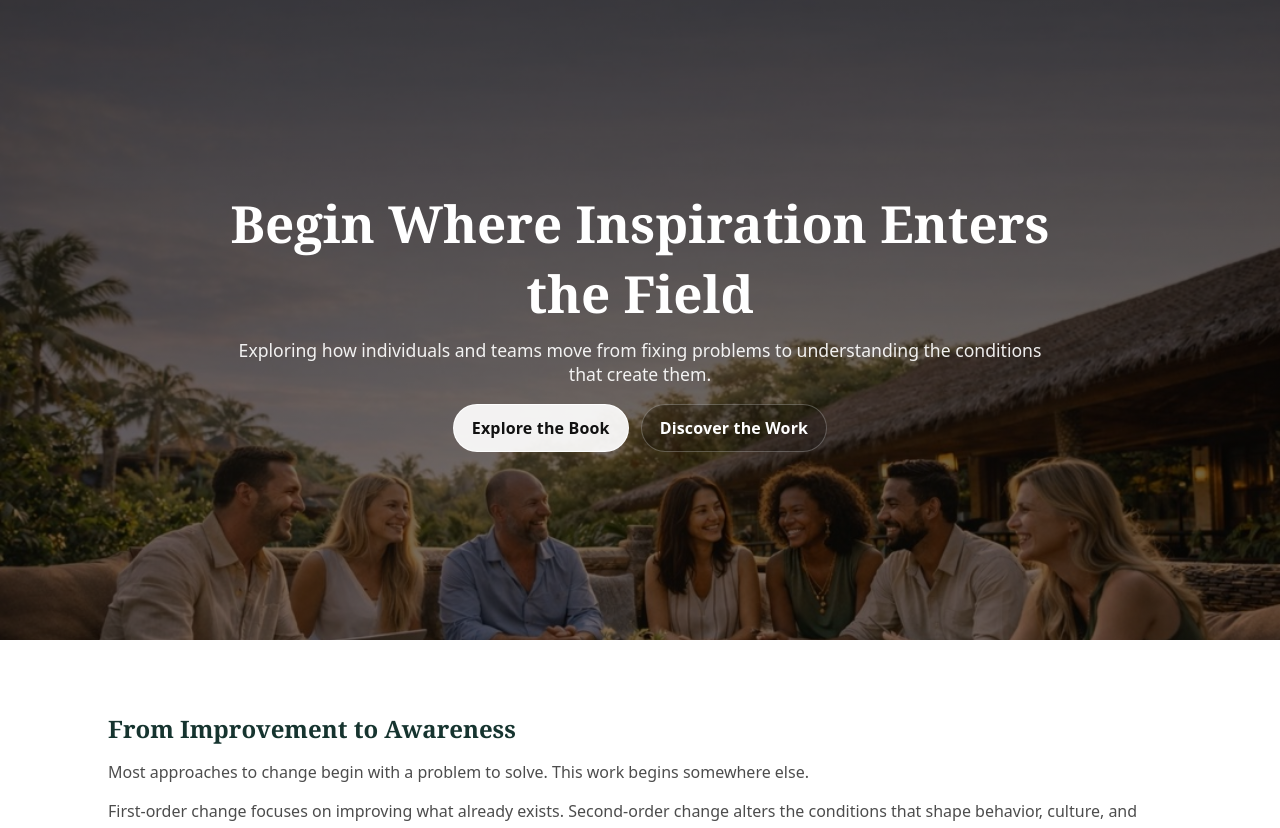
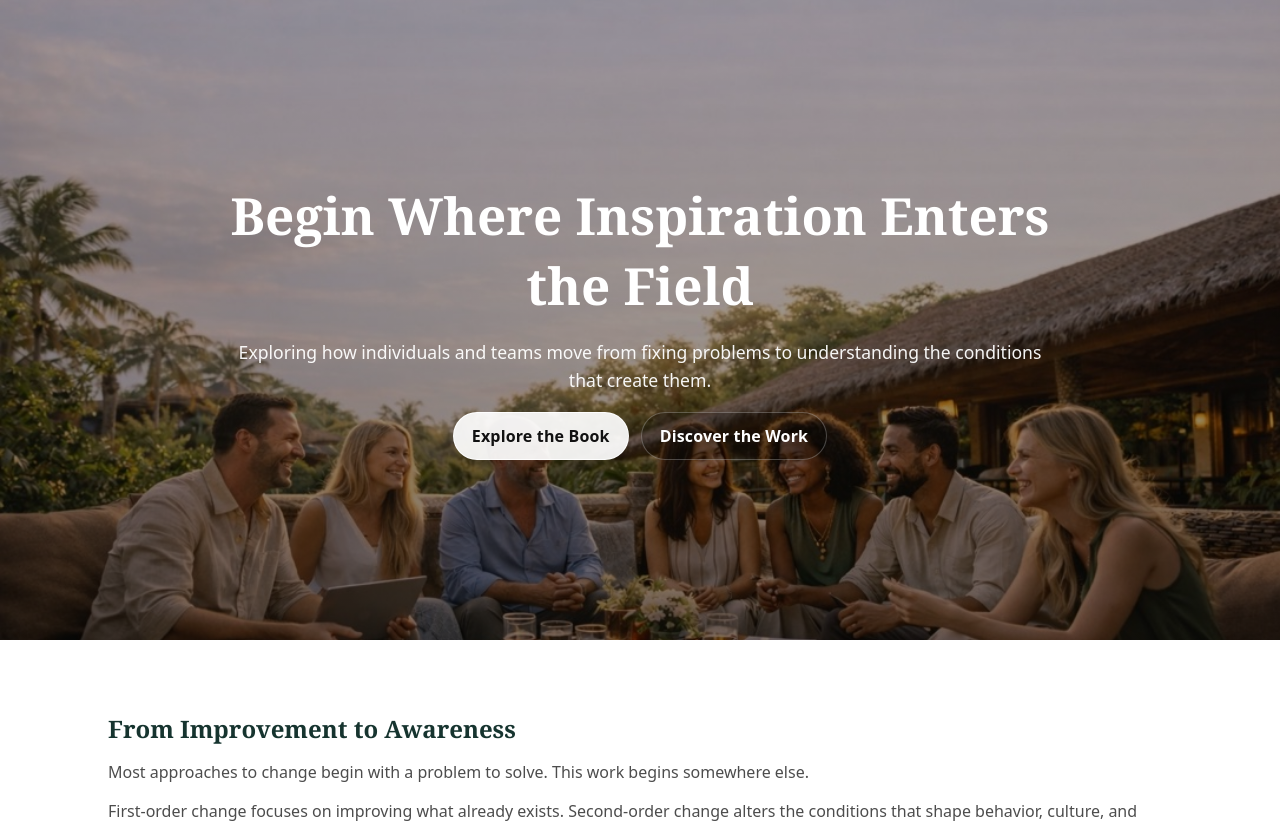
Before and after one commit to angelosegarra-code/ArchetypeRetreats, a Flask app: page / in a window 1280 px wide. Shown: the part 59-887 px from the top of the page. Run offline with Flask 3, Linux system fonts and the light colour scheme.

Commit message:
Update home.css

```diff
--- a/static/css/home.css
+++ b/static/css/home.css
@@ -1,30 +1,34 @@
 /* ===== Homepage Hero ===== */
-.hero{
+
+.hero {
   position: relative;
   height: 80vh;
   display: flex;
   align-items: center;
   justify-content: center;
   text-align: center;
+
   background-size: cover;
-  background-position: center;
+  background-position: center 75%; /* shows more faces + sky */
   overflow: hidden;
 }
 
-/* overlay that never blocks clicks */
-.hero-overlay{
+/* Overlay that NEVER blocks clicks */
+.hero-overlay {
   position: absolute;
   inset: 0;
   background: linear-gradient(
     to bottom,
-    rgba(0,0,0,0.72) 0%,
+    rgba(0,0,0,0.30) 0%,
+    rgba(0,0,0,0.40) 55%,
     rgba(0,0,0,0.50) 100%
   );
   z-index: 1;
   pointer-events: none;
 }
 
-.hero-text{
+/* Text + buttons layer */
+.hero-text {
   position: relative;
   z-index: 2;
   max-width: 880px;
@@ -32,34 +36,28 @@
   color: #fff;
 }
 
-.hero-text h1{
+/* Typography */
+.hero-text h1 {
   font-family: Georgia, "Times New Roman", Times, serif;
   font-size: clamp(2.1rem, 4.5vw, 3.2rem);
-  margin: 0 0 10px;
+  margin: 0 0 12px;
   color: #fff;
 }
 
-.hero-subtitle{
-  margin: 0 0 10px;
+.hero-subtitle {
   font-size: 1.1rem;
-  color: rgba(255,255,255,0.92);
+  line-height: 1.6;
+  opacity: 0.95;
+  margin-bottom: 18px;
 }
 
-.hero-description{
-  margin: 0 auto;
-  max-width: 820px;
-  line-height: 1.7;
-  color: rgba(255,255,255,0.88);
-}
-
-.hero-buttons{
-  position: relative;
-  z-index: 3;
+/* Buttons */
+.hero-buttons {
   display: flex;
   gap: 12px;
   justify-content: center;
   flex-wrap: wrap;
-  margin-top: 18px;
+  margin-top: 16px;
 }
 
 @media (max-width: 768px){
```
